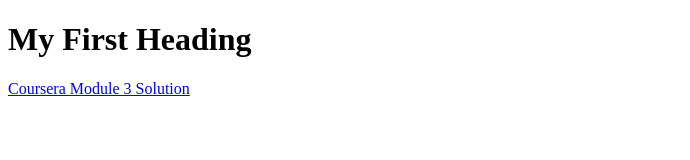
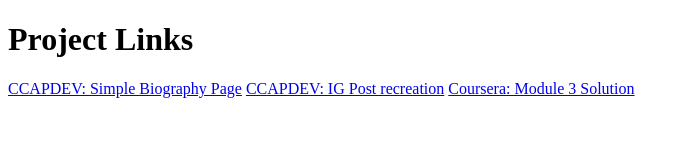
Before and after one commit to jiiometrii/jiiometrii.github.io, a plain HTML site: page index.html in a window 1280 px wide. Shown: the whole page, without its empty margins (0-690 px from the left). Drawn offline with Linux system fonts and the light colour scheme.

Commit message:
modified README and updated index page

```diff
--- a/index.html
+++ b/index.html
@@ -5,8 +5,9 @@
 </head>
 <body>
 
-<h1>My First Heading</h1>
-<a href="coursera_mod3_solution/index.html">Coursera Module 3 Solution</a>
-
+<h1>Project Links</h1>
+<a href="MiniChallenge1/">CCAPDEV: Simple Biography Page</a>
+<a href="MiniChallenge - IGPost/index.html">CCAPDEV: IG Post recreation</a>
+<a href="coursera_mod3_solution/index.html">Coursera: Module 3 Solution</a>
 </body>
 </html>
```
Also changed, not shown: 1 other file.
